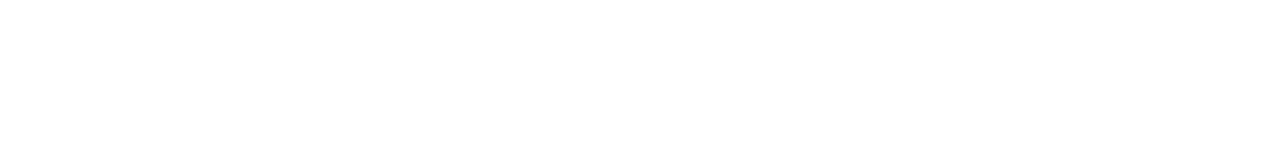
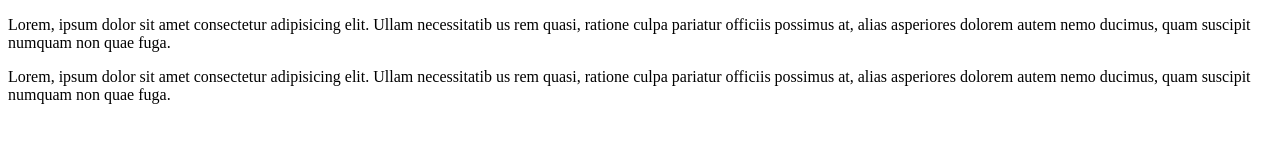
Before and after one commit to MateuszSuplewski/front--end--git--linux--project-0, a plain HTML site: page index.html in a window 1280 px wide. Drawn offline with Linux system fonts and the light colour scheme.

Commit message:
Content added

```diff
--- a/index.html
+++ b/index.html
@@ -10,6 +10,18 @@
 
 <body>
 
+    <p>
+        Lorem, ipsum dolor sit amet consectetur adipisicing elit. Ullam necessitatib
+        us rem quasi, ratione culpa pariatur officiis possimus at, alias asperiores dolorem autem nemo ducimus, quam
+        suscipit numquam non quae fuga.
+    </p>
+
+    <p>
+        Lorem, ipsum dolor sit amet consectetur adipisicing elit. Ullam necessitatib
+        us rem quasi, ratione culpa pariatur officiis possimus at, alias asperiores dolorem autem nemo ducimus, quam
+        suscipit numquam non quae fuga.
+    </p>
+
 </body>
 
 </html>
```
